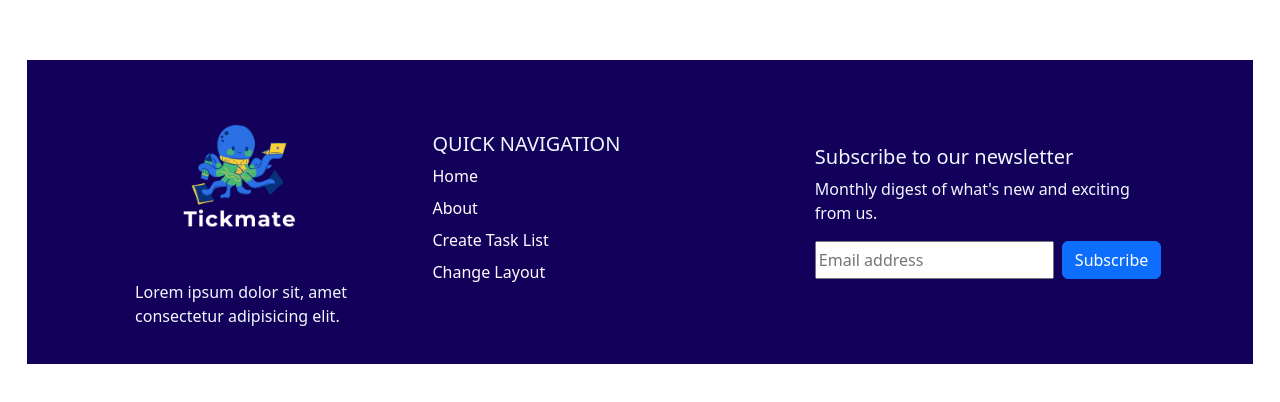
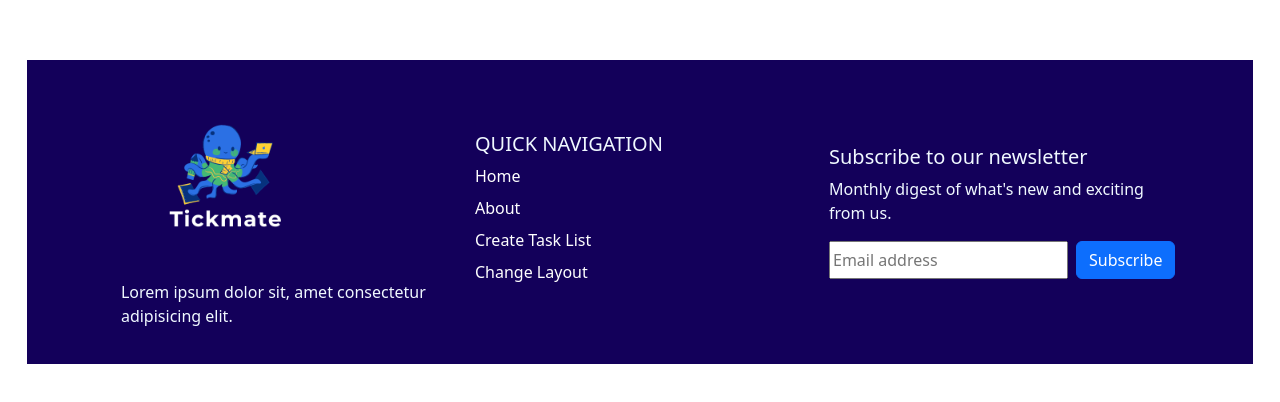
Before and after one commit to Gabylu-hub96/Group5-ToDoList, a plain HTML site: page Index.html in a window 1280 px wide. Shown: the part 380-782 px from the top of the page. Drawn offline with nearby package versions, Linux system fonts and the light colour scheme.

Commit message:
styling bugs solved

```diff
--- a/style.css
+++ b/style.css
@@ -21,10 +21,8 @@
 }
 #footer-col-left {
   display: flex;
-  width: 25.3333%;
-  align-items: stretch;
-  flex-flow: column wrap;
-  flex-wrap: wrap;
+  flex-direction: column;
+  align-items: flex-start;
 }
 #footer-col-middle {
   display: flex;
```
